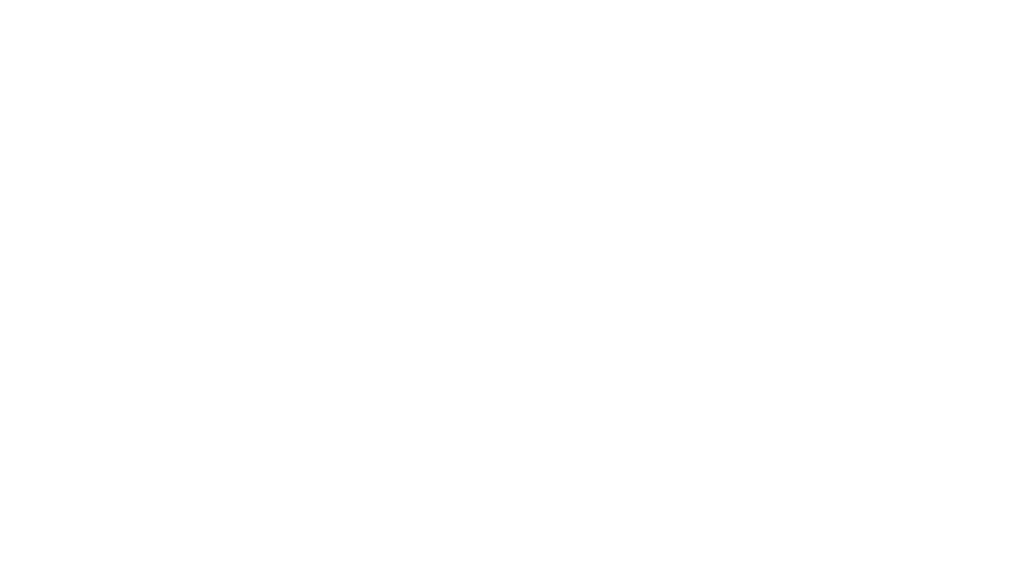
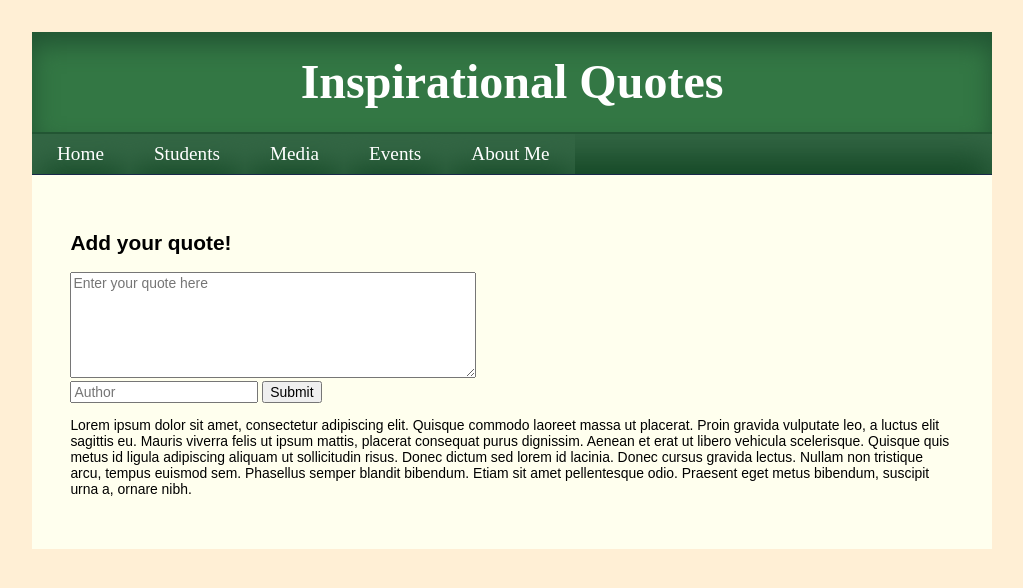
Before and after one commit to dlsso/js18, a plain HTML site: page index.html in a window 1280 px wide. Shown: the whole page, without its empty margins (128-1151 px from the left). Drawn offline with nearby package versions, Linux system fonts and the light colour scheme.

Commit message:
Added html template and basic quote adding

```diff
--- a/index.html
+++ b/index.html
@@ -2,11 +2,41 @@
 <html lang="en">
 <head>
   <meta charset="utf-8">
-  <title>Untitled</title>
+  <title>Inspirational quotes</title>
   <link rel="stylesheet" type="text/css" href="http://cdnjs.cloudflare.com/ajax/libs/normalize/3.0.1/normalize.min.css">
   <link rel="stylesheet" type="text/css" href="main.css">
 </head>
 <body>
+
+		<div class="container">
+		<header>
+		<h1>Inspirational Quotes</h1>
+		</header>
+		<nav>
+			<ul>
+				<li><a href="home.html">Home</a></li>
+				<li><a href="home.html">Students</a></li>
+				<li><a href="home.html">Media</a></li>
+				<li><a href="home.html">Events</a></li>
+				<li><a href="home.html">About Me</a></li>
+			</ul>
+		</nav>
+		<div id="content" class="content">
+
+		<h2>Add your quote!</h2>
+
+		<textarea id="quote-entry" class="quote-entry" placeholder="Enter your quote here"></textarea><br>
+		<input id="author-entry" class="author-entry" placeholder="Author"></input>
+		<button id="submit">Submit</button>
+
+		<p>Lorem ipsum dolor sit amet, consectetur adipiscing elit. Quisque commodo laoreet massa ut placerat. Proin gravida vulputate leo, a luctus elit sagittis eu. Mauris viverra felis ut ipsum mattis, placerat consequat purus dignissim. Aenean et erat ut libero vehicula scelerisque. Quisque quis metus id ligula adipiscing aliquam ut sollicitudin risus. Donec dictum sed lorem id lacinia. Donec cursus gravida lectus. Nullam non tristique arcu, tempus euismod sem. Phasellus semper blandit bibendum. Etiam sit amet pellentesque odio. Praesent eget metus bibendum, suscipit urna a, ornare nibh.</p>
+
+
+
+
+	</div>
+	</div>
+
 
   <script src="http://cdnjs.cloudflare.com/ajax/libs/jquery/2.0.3/jquery.min.js"></script>
   <script src="main.js"></script>
--- a/main.css
+++ b/main.css
@@ -0,0 +1,75 @@
+body{background: papayawhip; color: #000}
+
+.container{
+	margin-left: auto;
+	margin-right: auto;
+	max-width: 960px;
+	background: #ffe;
+}
+
+header{
+	height: 100px;
+	background: #374;
+	font-size: 1.5em;
+	text-align: center;
+	line-height: 100px;
+	padding: 0 4% 0 4%;
+	color: #fff;
+	box-shadow: inset 0 13px 25px #253;
+}
+
+
+nav{
+	height: 40px;
+	line-height: 40px;
+	background: #142;
+	box-shadow: inset 0 25px 35px #364;
+	border-top: solid 2px #253;
+	border-bottom: solid 1px #192949;
+}
+
+nav ul{
+	list-style-type: none;
+	margin:0;
+	padding:0;
+}
+
+nav li{
+	box-shadow: inset 0 25px 35px #364;
+	float: left;
+	/*border-right: solid 2px #123;*/
+}
+
+nav li:hover{
+	box-shadow: inset 0 25px 35px #475;
+}
+
+nav a{
+	display: block;
+	text-decoration: none;
+	color: white;
+	font-size: 1.2em;
+	text-align: center;
+	padding: 0 25px;
+
+}
+
+.content{
+	padding: 4%;
+	font-family: Arial;
+	font-size: 87%;
+}
+
+.full-width{
+	width: 100%;
+}
+
+.quote-entry {
+	width: 400px;
+	height:100px;
+	max-width: 880px;
+}
+
+h3 {
+	margin-bottom: 40px;
+}
--- a/main.js
+++ b/main.js
@@ -1,3 +1,23 @@
+// var addQuote = $('<textarea class="quote-entry" placeholder="Enter your quote here"></textarea><br>');
+
+// var quote = $('<textarea class="quote-entry" placeholder="Enter your quote here"></textarea><br>');
+
+
+
+
 $(document).on('ready', function() {
 
+	$(document).on('click', '#submit', function() {
+
+		var quote = $('#quote-entry').val()
+		var author = $('#author-entry').val()
+		$('#quote-entry').val('')
+		$('#author-entry').val('')
+
+		$('#content').prepend('<h3>~ '+ author + '</h3>')
+		$('#content').prepend('<p>' + quote + '</p>')
+
+
+	});
+
 });
```
